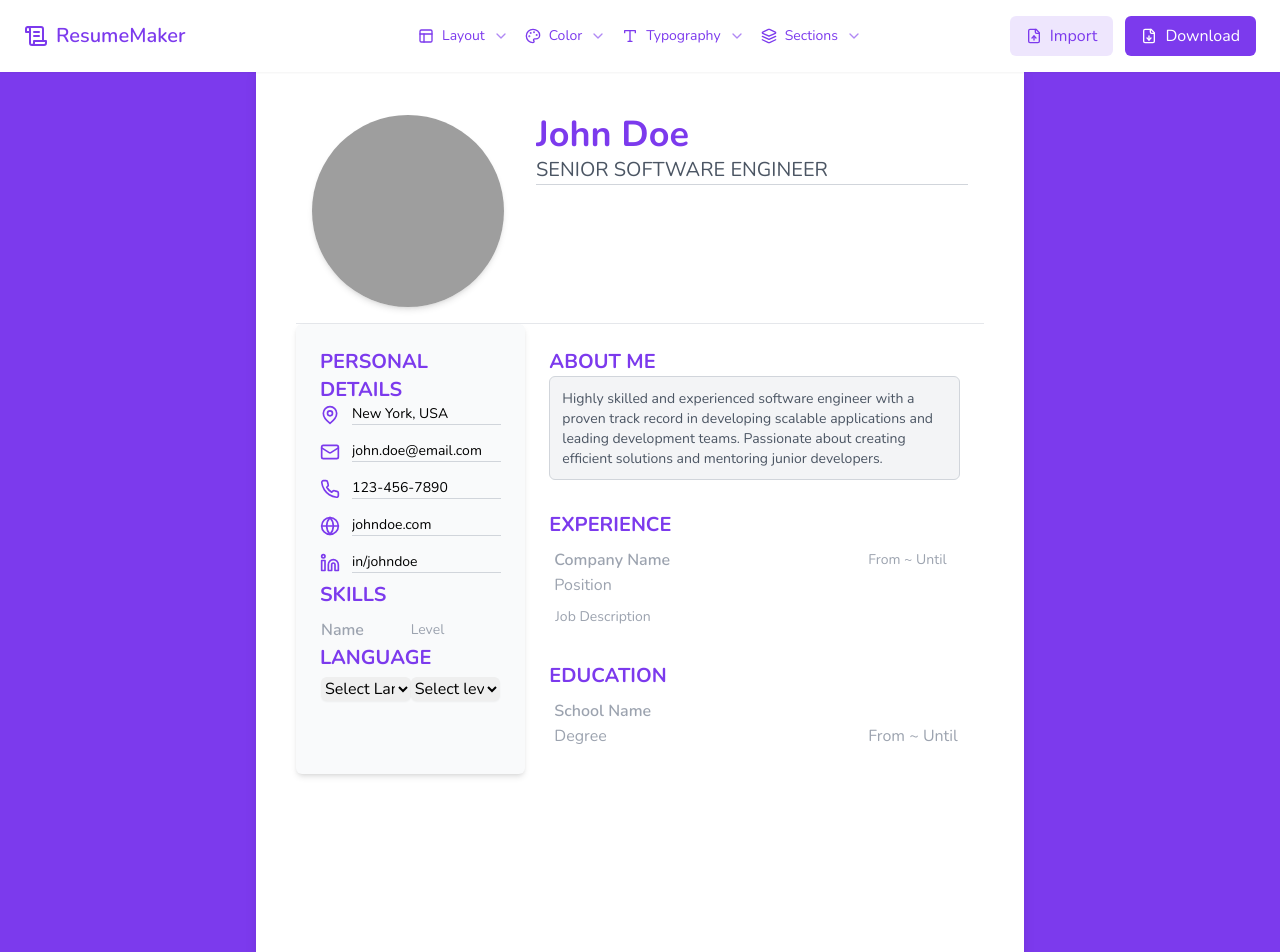
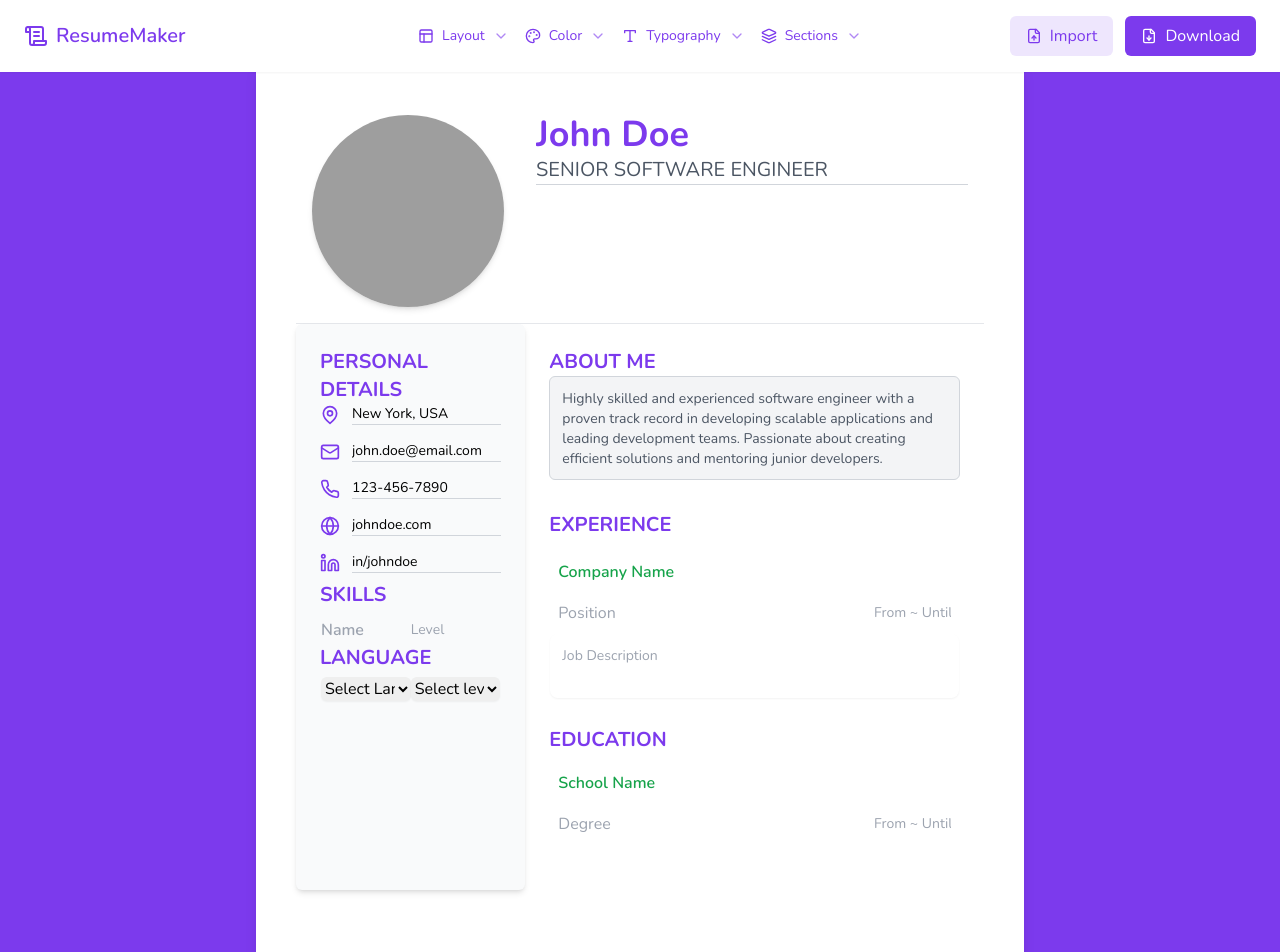
Before and after one commit to elderNova126/AiResumeMaker, a React (Vite) app: page / in a window 1280 px wide. Shown: the top 952 px of the page. Built offline with nearby package versions, Linux system fonts and the light colour scheme; grey boxes are pictures that could not be loaded.

Commit message:
fix experiences & education

```diff
--- a/src/components/Educations.tsx
+++ b/src/components/Educations.tsx
@@ -1,5 +1,11 @@
 import React from "react";
-import AutoResizeField from "./AutoResizeField"; // Assuming AutoResizeField is a custom component.
+import {
+  DragDropContext,
+  Droppable,
+  Draggable,
+  DropResult,
+} from "react-beautiful-dnd";
+import AutoResizeField from "./AutoResizeField";
 import { Trash } from "lucide-react";
 
 interface EducationType {
@@ -10,78 +16,128 @@ interface EducationType {
 
 const Educations: React.FC<{
   setEducations: React.Dispatch<React.SetStateAction<EducationType[]>>;
-  educations: EducationType[]; // Change `experiences` to `educations`
+  educations: EducationType[];
   themeColor: string;
 }> = ({ setEducations, educations, themeColor }) => {
-  // Add education function
+  const reorder = (
+    list: EducationType[],
+    startIndex: number,
+    endIndex: number
+  ): EducationType[] => {
+    const result = Array.from(list);
+    const [removed] = result.splice(startIndex, 1);
+    result.splice(endIndex, 0, removed);
+    return result;
+  };
+
+  const onDragEnd = (result: DropResult) => {
+    if (!result.destination) {
+      return;
+    }
+    const reorderedEducations = reorder(
+      educations,
+      result.source.index,
+      result.destination.index
+    );
+    setEducations(reorderedEducations);
+  };
+
   const addEducation = () => {
     setEducations([
       ...educations,
-      { school: "", dateRange: "", degree: "" }, // Initialize with empty strings for a new education entry
+      { school: "", dateRange: "", degree: "" },
     ]);
   };
 
-  // Remove education by index
   const removeEducation = (index: number) => {
     setEducations(educations.filter((_, i) => i !== index));
   };
 
   return (
-    <div>
+    <div className="my-3 py-2">
       <h2
         className="text-xl sm:text-xl font-bold mb-2"
         style={{ color: themeColor }}
       >
         EDUCATION
       </h2>
+      <DragDropContext onDragEnd={onDragEnd}>
+        <Droppable droppableId="educations">
+          {(provided) => (
+            <div
+              {...provided.droppableProps}
+              ref={provided.innerRef}
+              className="space-y-4"
+            >
               {educations.map((education, index) => (
+                <Draggable
+                  key={`education-${index}`}
+                  draggableId={`education-${index}`}
+                  index={index}
+                >
+                  {(provided, snapshot) => (
                     <div
-            key={index}
-            className={`relative group border border-transparent rounded-md hover:border-gray-300 transition-all`}
+                      ref={provided.innerRef}
+                      {...provided.draggableProps}
+                      className={`relative group border border-transparent rounded-md hover:border-gray-300 transition-all ${
+                        snapshot.isDragging ? "bg-gray-100 shadow-md" : ""
+                      }`}
                     >
-            <div className="control-button">
-
-
-            {educations.length>1 && (
+                      {educations.length > 1 && (
+                        <>
                           <button
                             type="button"
-              className="absolute top-2 right-10 hidden group-hover:flex items-center justify-center w-6 h-6 bg-red-500 text-white rounded-full shadow-md hover:bg-red-600 focus:outline-none focus:ring-2 focus:ring-offset-2 focus:ring-red-400 transition-all"
+                            className="absolute -top-3 right-9 hidden group-hover:flex items-center justify-center w-6 h-6 bg-red-500 text-white rounded-full shadow-md hover:bg-red-600 focus:outline-none focus:ring-2 focus:ring-offset-2 focus:ring-red-400 transition-all"
                             onClick={() => removeEducation(index)}
                             aria-label="Remove Education"
                           >
                             <Trash className="h-4 w-4" />
                           </button>
+                          <div
+                            className="absolute -top-3 right-16 hidden group-hover:flex items-center justify-center w-6 h-6 bg-red-500 text-white rounded-full shadow-md hover:bg-red-600 focus:outline-none focus:ring-2 focus:ring-offset-2 focus:ring-red-400 transition-all"
+                            {...provided.dragHandleProps}
+                          >
+                            M
+                          </div>
+                        </>
                       )}
                       <button
                         type="button"
-              className="absolute top-2 right-2 hidden group-hover:flex items-center justify-center w-6 h-6 bg-emerald-500 text-white rounded-full shadow-md hover:bg-emerald-600 focus:outline-none focus:ring-2 focus:ring-offset-2 focus:ring-emerald-400 transition-all"
+                        className="absolute -top-3 right-2 hidden group-hover:flex items-center justify-center w-6 h-6 bg-emerald-500 text-white rounded-full shadow-md hover:bg-emerald-600 focus:outline-none focus:ring-2 focus:ring-offset-2 focus:ring-emerald-400 transition-all"
                         onClick={addEducation}
                         aria-label="Add Education"
                       >
                         +
                       </button>
-            </div>
+
                       <AutoResizeField
                         defaultValue={education.school}
-                className="p-l-2 textEdit font-semibold border-b border-transparent hover:border-gray-200 focus:border-emerald-500 focus:outline-none"
+                        className="p-2 textEdit font-semibold placeholder-green-600 text-green-600 border-b border-transparent hover:border-gray-300 focus:border-emerald-500 focus:outline-none rounded-md transition ease-in-out duration-200"
                         placeholder="School Name"
                       />
-            <div className="flex justify-between">
+
+                      <div className="flex justify-between gap-4">
                         <AutoResizeField
                           defaultValue={education.degree}
-              className="p-l-2 textEdit text-gray-700 border-b border-transparent hover:border-gray-200 focus:border-emerald-500 focus:outline-none w-full"
+                          className="p-2 textEdit text-gray-700 border-b border-transparent hover:border-gray-300 focus:border-emerald-500 focus:outline-none w-full rounded-md transition ease-in-out duration-200"
                           placeholder="Degree"
                         />
                         <AutoResizeField
                           defaultValue={education.dateRange}
-                className="p-l-2 textEdit text-gray-700 border-b border-transparent hover:border-gray-200 focus:border-emerald-500 focus:outline-none w-full"
-                style={{width:"30%"}}
+                          style={{ width: "30%" }}
+                          className="p-2 textEdit text-sm text-gray-600 border-b border-transparent hover:border-gray-300 focus:border-emerald-500 focus:outline-none rounded-md transition ease-in-out duration-200"
                           placeholder="From ~ Until"
                         />
                       </div>
-
                     </div>
+                  )}
+                </Draggable>
               ))}
+              {provided.placeholder}
+            </div>
+          )}
+        </Droppable>
+      </DragDropContext>
     </div>
   );
 };
--- a/src/components/Experiences.tsx
+++ b/src/components/Experiences.tsx
@@ -57,7 +57,7 @@ const Experiences: React.FC<{
   return (
     <div>
       <h2
-        className="text-xl sm:text-xl font-bold mb-2"
+        className="text-xl sm:text-xl font-bold my-3"
         style={{ color: themeColor }}
       >
         EXPERIENCE
@@ -80,7 +80,6 @@ const Experiences: React.FC<{
                     <div
                       ref={provided.innerRef}
                       {...provided.draggableProps}
-
                       className={`relative group border border-transparent rounded-md hover:border-gray-300 transition-all ${
                         snapshot.isDragging ? "bg-gray-100 shadow-md" : ""
                       }`}
@@ -89,48 +88,53 @@ const Experiences: React.FC<{
                         <>
                           <button
                             type="button"
-                            className="absolute top-2 right-9 hidden group-hover:flex items-center justify-center w-6 h-6 bg-red-500 text-white rounded-full shadow-md hover:bg-red-600 focus:outline-none focus:ring-2 focus:ring-offset-2 focus:ring-red-400 transition-all"
+                            className="absolute -top-3 right-9 hidden group-hover:flex items-center justify-center w-6 h-6 bg-red-500 text-white rounded-full shadow-md hover:bg-red-600 focus:outline-none focus:ring-2 focus:ring-offset-2 focus:ring-red-400 transition-all"
                             onClick={() => removeExperience(index)}
                             aria-label="Remove Experience"
                           >
                             -
                           </button>
-                          <div className="absolute top-2 right-16 hidden group-hover:flex items-center justify-center w-6 h-6 bg-red-500 text-white rounded-full shadow-md hover:bg-red-600 focus:outline-none focus:ring-2 focus:ring-offset-2 focus:ring-red-400 transition-all"
-                          {...provided.dragHandleProps}>
+                          <div
+                            className="absolute -top-3 right-16 hidden group-hover:flex items-center justify-center w-6 h-6 bg-red-500 text-white rounded-full shadow-md hover:bg-red-600 focus:outline-none focus:ring-2 focus:ring-offset-2 focus:ring-red-400 transition-all"
+                            {...provided.dragHandleProps}
+                          >
                             M
                           </div>
                         </>
                       )}
                       <button
                         type="button"
-                        className="absolute top-2 right-2 hidden group-hover:flex items-center justify-center w-6 h-6 bg-emerald-500 text-white rounded-full shadow-md hover:bg-emerald-600 focus:outline-none focus:ring-2 focus:ring-offset-2 focus:ring-emerald-400 transition-all"
+                        className="absolute -top-3 right-2 hidden group-hover:flex items-center justify-center w-6 h-6 bg-emerald-500 text-white rounded-full shadow-md hover:bg-emerald-600 focus:outline-none focus:ring-2 focus:ring-offset-2 focus:ring-emerald-400 transition-all"
                         onClick={addExperience}
                         aria-label="Add Experience"
                       >
                         +
                       </button>
-                      <div className="flex justify-between">
+
+                      <AutoResizeField
+                        defaultValue={experience.company}
+                        className="p-2 textEdit font-semibold placeholder-green-600 text-green-600 border-b border-transparent hover:border-gray-300 focus:border-emerald-500 focus:outline-none rounded-md transition ease-in-out duration-200"
+                        placeholder="Company Name"
+                      />
+
+                      <div className="flex justify-between gap-4">
                         <AutoResizeField
-                          defaultValue={experience.company}
-                          className="p-l-2 textEdit font-semibold border-b border-transparent hover:border-gray-200 focus:border-emerald-500 focus:outline-none"
-                          placeholder="Company Name"
+                          defaultValue={experience.position}
+                          className="p-2 textEdit text-gray-700 border-b border-transparent hover:border-gray-300 focus:border-emerald-500 focus:outline-none w-full rounded-md transition ease-in-out duration-200"
+                          placeholder="Position"
                         />
                         <AutoResizeField
                           defaultValue={experience.dateRange}
                           style={{ width: "30%" }}
-                          className="p-l-2 textEdit text-sm text-gray-600 border-b border-transparent hover:border-gray-200 focus:border-emerald-500 focus:outline-none"
+                          className="p-2 textEdit text-sm text-gray-600 border-b border-transparent hover:border-gray-300 focus:border-emerald-500 focus:outline-none rounded-md transition ease-in-out duration-200"
                           placeholder="From ~ Until"
                         />
                       </div>
-                      <AutoResizeField
-                        defaultValue={experience.position}
-                        className="p-l-2 textEdit text-gray-700 border-b border-transparent hover:border-gray-200 focus:border-emerald-500 focus:outline-none w-full"
-                        placeholder="Position"
-                      />
+
                       <AutoResizeField
                         type="textarea"
                         defaultValue={experience.description}
-                        className="p-l-2 textEdit w-full p-2 text-sm text-gray-600 border rounded-md focus:border-emerald-500 focus:outline-none"
+                        className="p-3 textEdit w-full text-sm text-gray-600 border-b border-transparent rounded-lg focus:border-emerald-500 focus:outline-none shadow-sm transition ease-in-out duration-200"
                         placeholder="Job Description"
                       />
                     </div>
```
Lines whose indentation alone changed are shown as unchanged.
